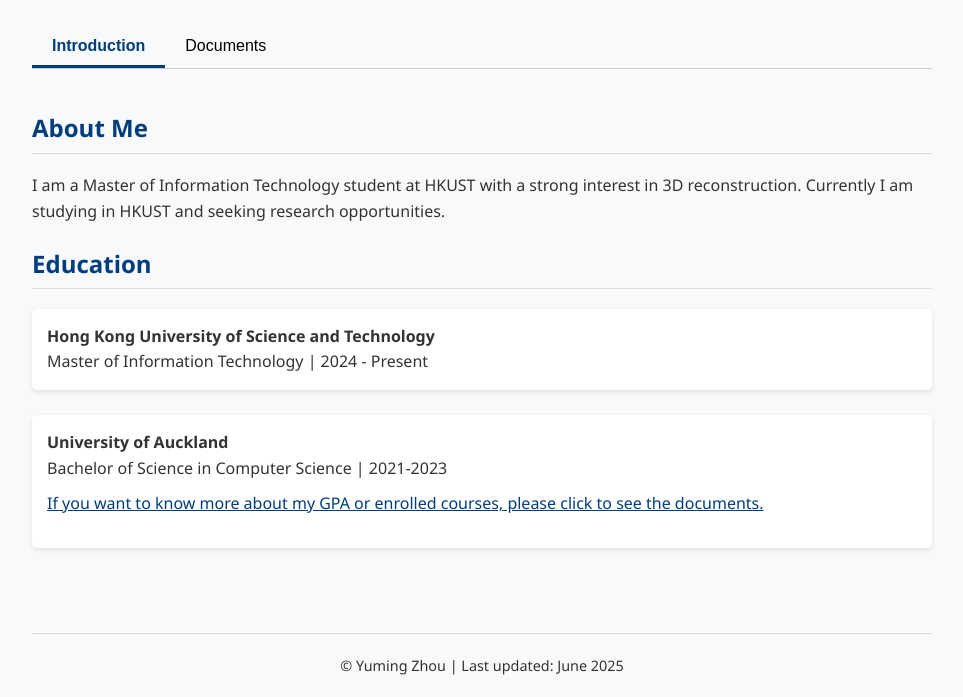
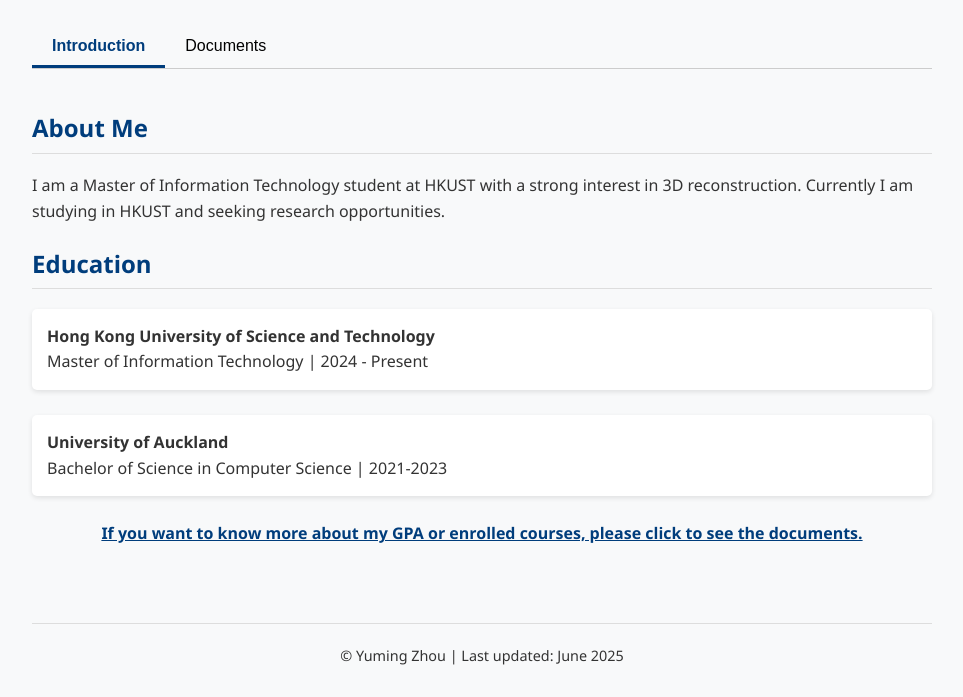
Before and after one commit to zhou920ming/zhou920ming.github.io, a plain HTML site: page index.html in a window 1280 px wide. Shown: the part 203-900 px from the top of the page, without its empty margins (158-1121 px from the left). Drawn offline with Linux system fonts and the light colour scheme.

Commit message:
Update index.html

```diff
--- a/index.html
+++ b/index.html
@@ -158,7 +158,7 @@
                 </p>
             </section>
 
-            <section id="education">
+           <section id="education">
     <h2>Education</h2>
     <div class="experience">
         <strong>Hong Kong University of Science and Technology</strong><br>
@@ -167,12 +167,15 @@
     <div class="experience">
         <strong>University of Auckland</strong><br>
         Bachelor of Science in Computer Science | 2021-2023<br>
-        <p style="margin-top: 10px;">
-            <a href="javascript:void(0);" onclick="openTab('documents')" style="color: var(--primary-color); text-decoration: underline;">
-                If you want to know more about my GPA or enrolled courses, please click to see the documents.
-            </a>
-        </p>
     </div>
+
+    <!-- 新增的超链接（放在两个学校信息之后） -->
+    <p style="margin-top: 15px; text-align: center;">
+        <a href="javascript:void(0);" onclick="openTab('documents')"
+           style="color: var(--primary-color); font-weight: bold; text-decoration: underline;">
+            If you want to know more about my GPA or enrolled courses, please click to see the documents.
+        </a>
+    </p>
 </section>
         </div>
 
```
